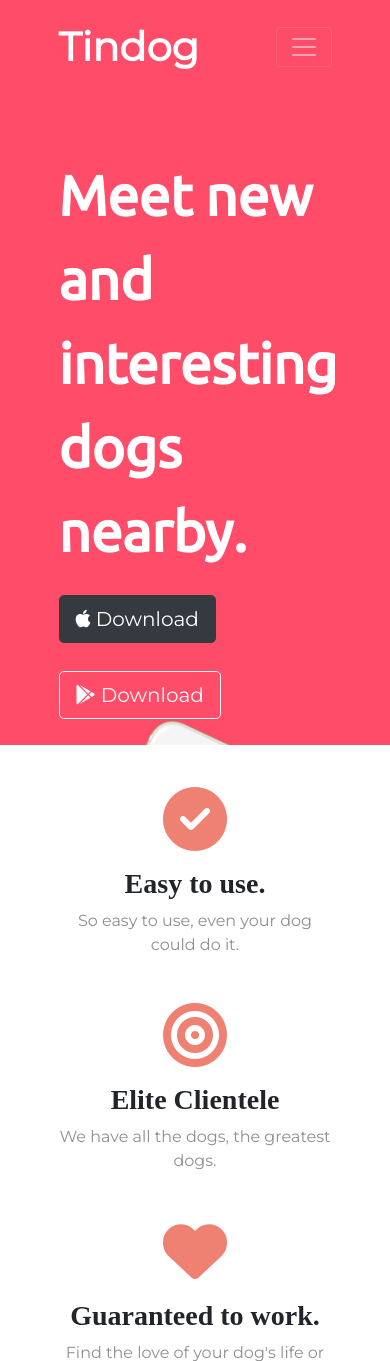
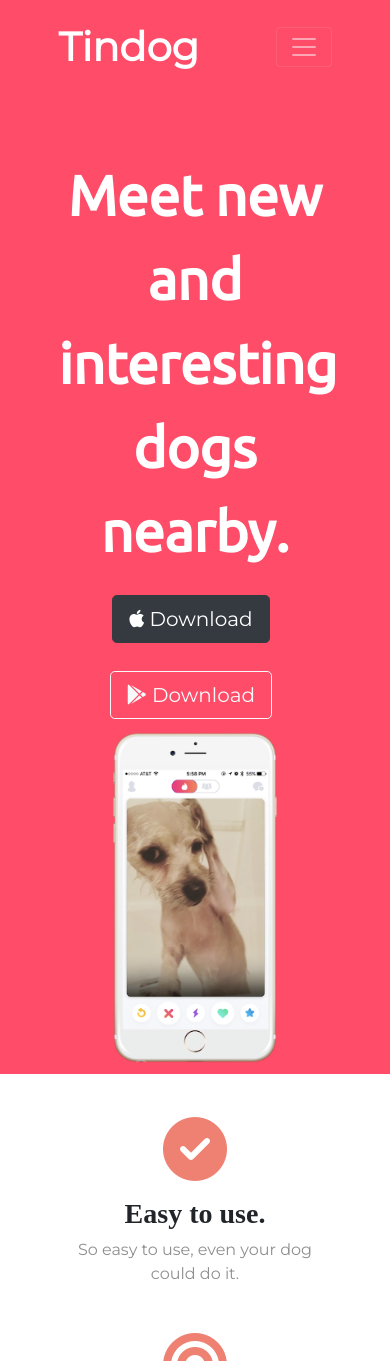
Before and after one commit to Sourav61/Angela-Yu-Web-Dev-Bootcamp, a PHP site: page / in a window 390 px wide. Shown: the top 1361 px of the page. Run offline with PHP 8.4, Linux system fonts and the light colour scheme; some libraries are stand-ins or nearby versions.

Commit message:
made upper part responsive
made upper part of tindog responsive

```diff
--- a/Bootstrap/TinDog-Start-master/css/styles.css
+++ b/Bootstrap/TinDog-Start-master/css/styles.css
@@ -127,6 +127,17 @@ p {
   padding: 3% 2%;
 }
 
+@media (max-width: 1028px) {
+  .title-image {
+    position: static;
+    transform: rotate(0);
+  }
+
+  #title {
+    text-align: center;
+  }
+}
+
 @media screen and (max-width: 426px) {
   .smal-container {
     flex: 0 0 100% !important;
```
